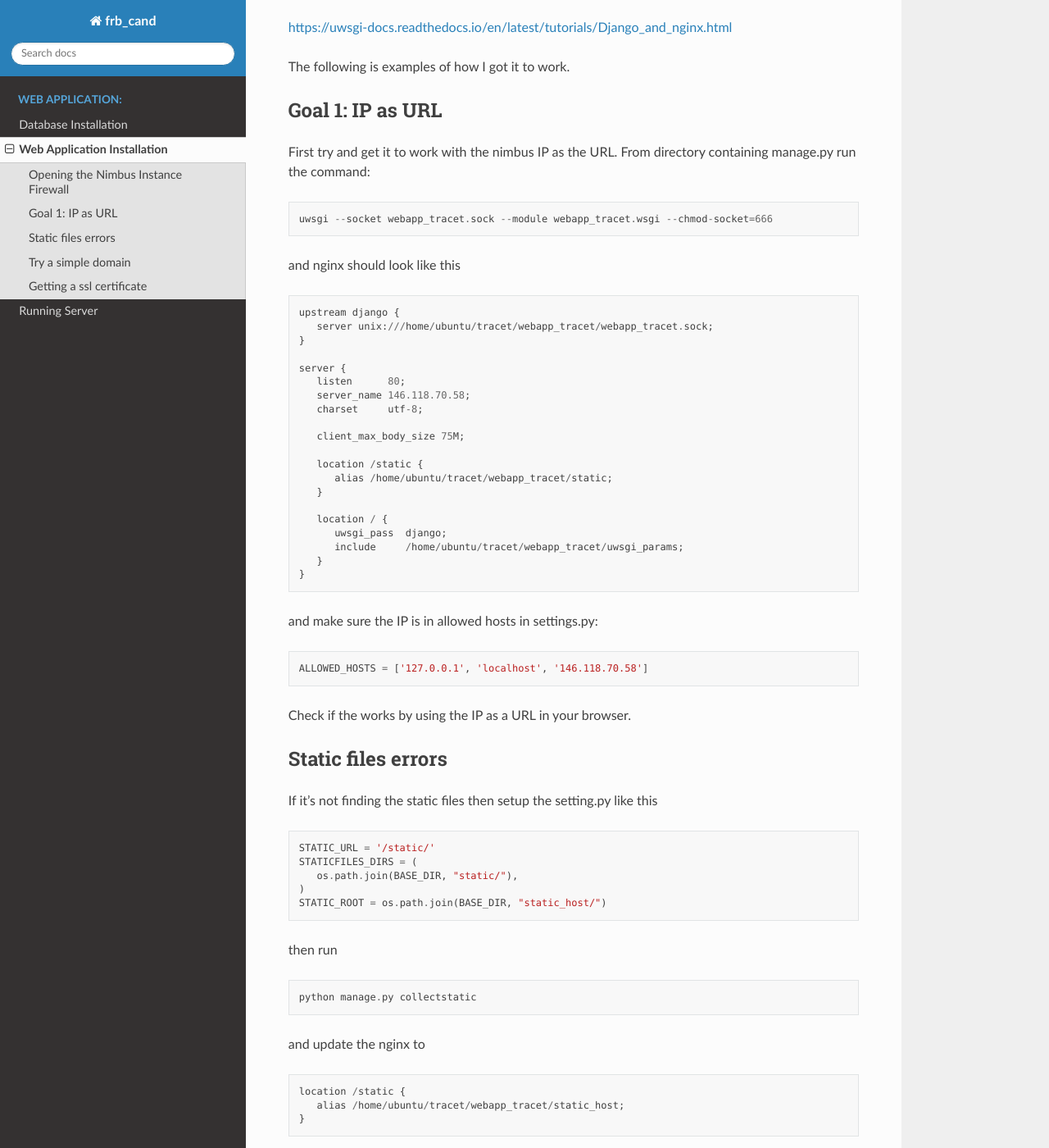
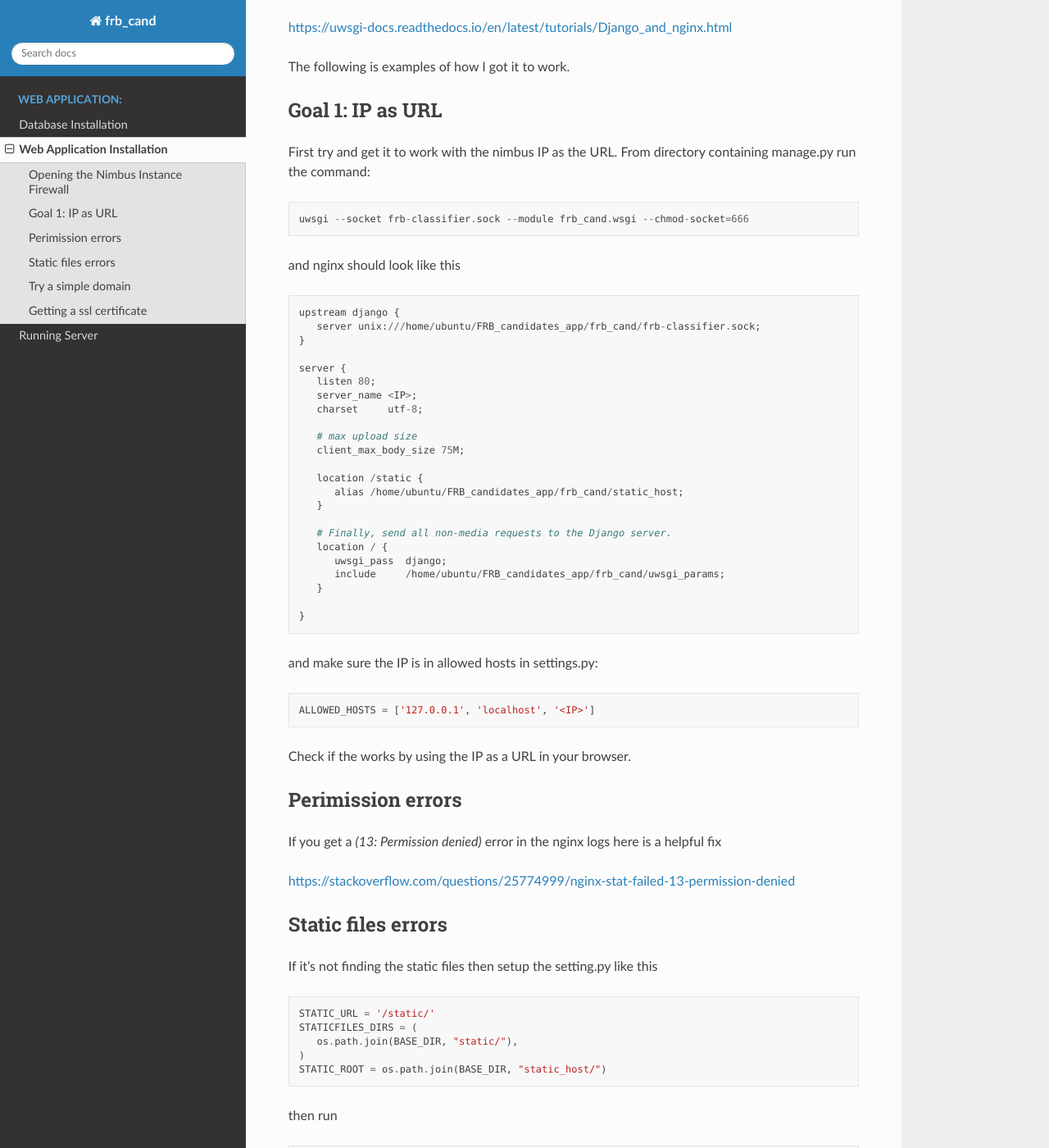
Before and after one commit to ADACS-Australia/FRB_candidates_app, a Sphinx documentation site: the page built from docs/webapp_installation.rst, in a window 1280 px wide and 1400 px high, scrolled down 718 px. Shown: the whole window at 82% size. Built offline with Sphinx 7.4.7 and the Read the Docs theme 2.0.0, drawn with Linux system fonts in a browser that asks for light colours; some of the changed text lies outside the part shown.

Commit message:
Set up uwsgi and nginx so it works on nimbus

```diff
--- a/docs/webapp_installation.rst
+++ b/docs/webapp_installation.rst
@@ -27,40 +27,50 @@ First try and get it to work with the nimbus IP as the URL. From directory conta
 
 .. code-block::
 
-   uwsgi --socket webapp_tracet.sock --module webapp_tracet.wsgi --chmod-socket=666
+   uwsgi --socket frb-classifier.sock --module frb_cand.wsgi --chmod-socket=666
 
 and nginx should look like this
 
 .. code-block::
 
    upstream django {
-      server unix:///home/ubuntu/tracet/webapp_tracet/webapp_tracet.sock;
+      server unix:///home/ubuntu/FRB_candidates_app/frb_cand/frb-classifier.sock;
    }
 
    server {
-      listen      80;
-      server_name 146.118.70.58;
+      listen 80;
+      server_name <IP>;
       charset     utf-8;
 
+      # max upload size
       client_max_body_size 75M;
 
       location /static {
-         alias /home/ubuntu/tracet/webapp_tracet/static;
+         alias /home/ubuntu/FRB_candidates_app/frb_cand/static_host;
       }
 
+      # Finally, send all non-media requests to the Django server.
       location / {
          uwsgi_pass  django;
-         include     /home/ubuntu/tracet/webapp_tracet/uwsgi_params;
+         include     /home/ubuntu/FRB_candidates_app/frb_cand/uwsgi_params;
       }
+
    }
 
 and make sure the IP is in allowed hosts in settings.py:
 
 .. code-block::
 
-   ALLOWED_HOSTS = ['127.0.0.1', 'localhost', '146.118.70.58']
+   ALLOWED_HOSTS = ['127.0.0.1', 'localhost', '<IP>']
 
 Check if the works by using the IP as a URL in your browser.
+
+Perimission errors
+------------------
+If you get a `(13: Permission denied)` error in the nginx logs here is a helpful fix
+
+https://stackoverflow.com/questions/25774999/nginx-stat-failed-13-permission-denied
+
 
 Static files errors
 -------------------
@@ -86,7 +96,7 @@ and update the nginx to
 .. code-block::
 
    location /static {
-      alias /home/ubuntu/tracet/webapp_tracet/static_host;
+      alias /home/ubuntu/FRB_candidates_app/frb_cand/static_host;
    }
 
 Try a simple domain
```
Also changed, not shown: docs/running_server.rst (+2 -22 lines), 4 other files.
